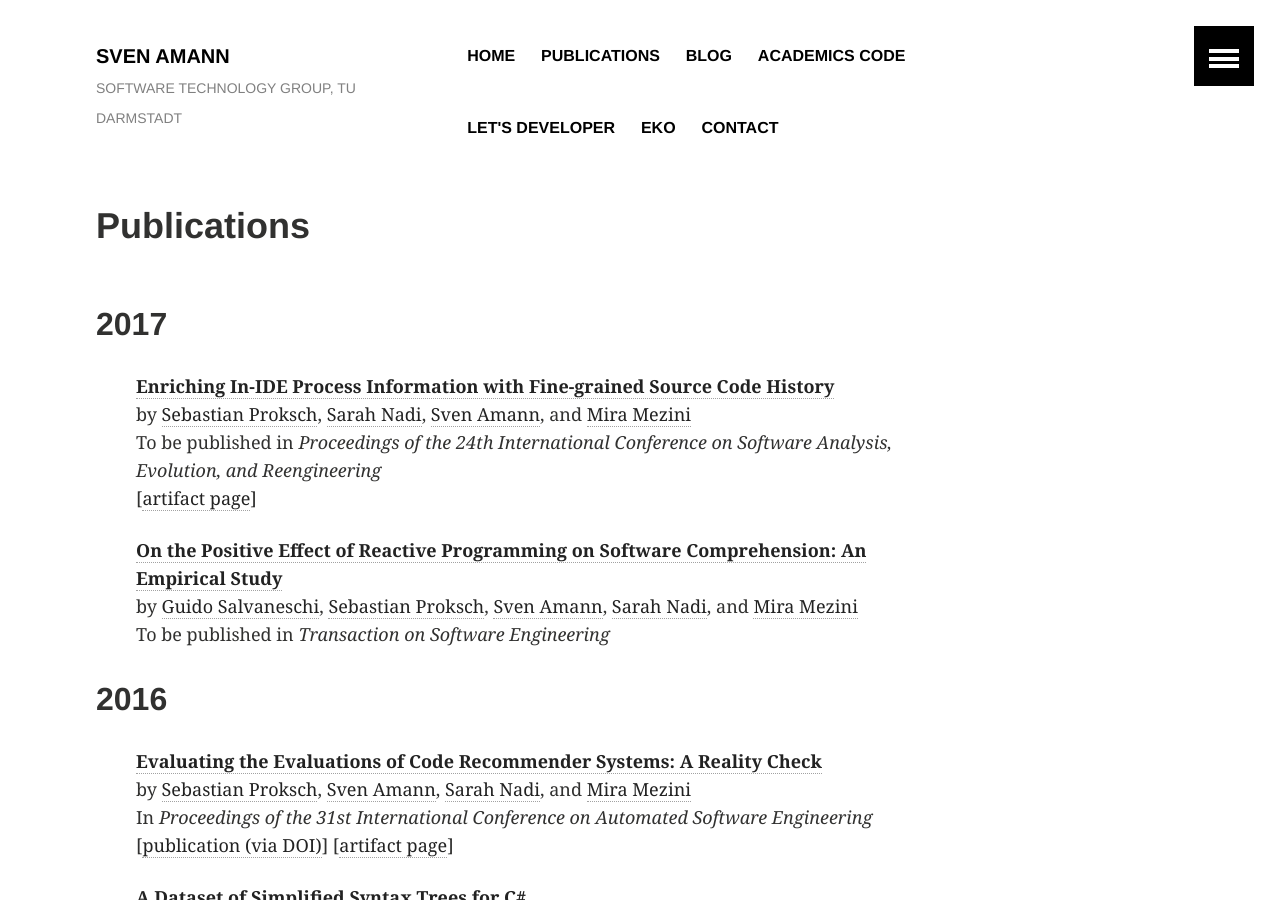
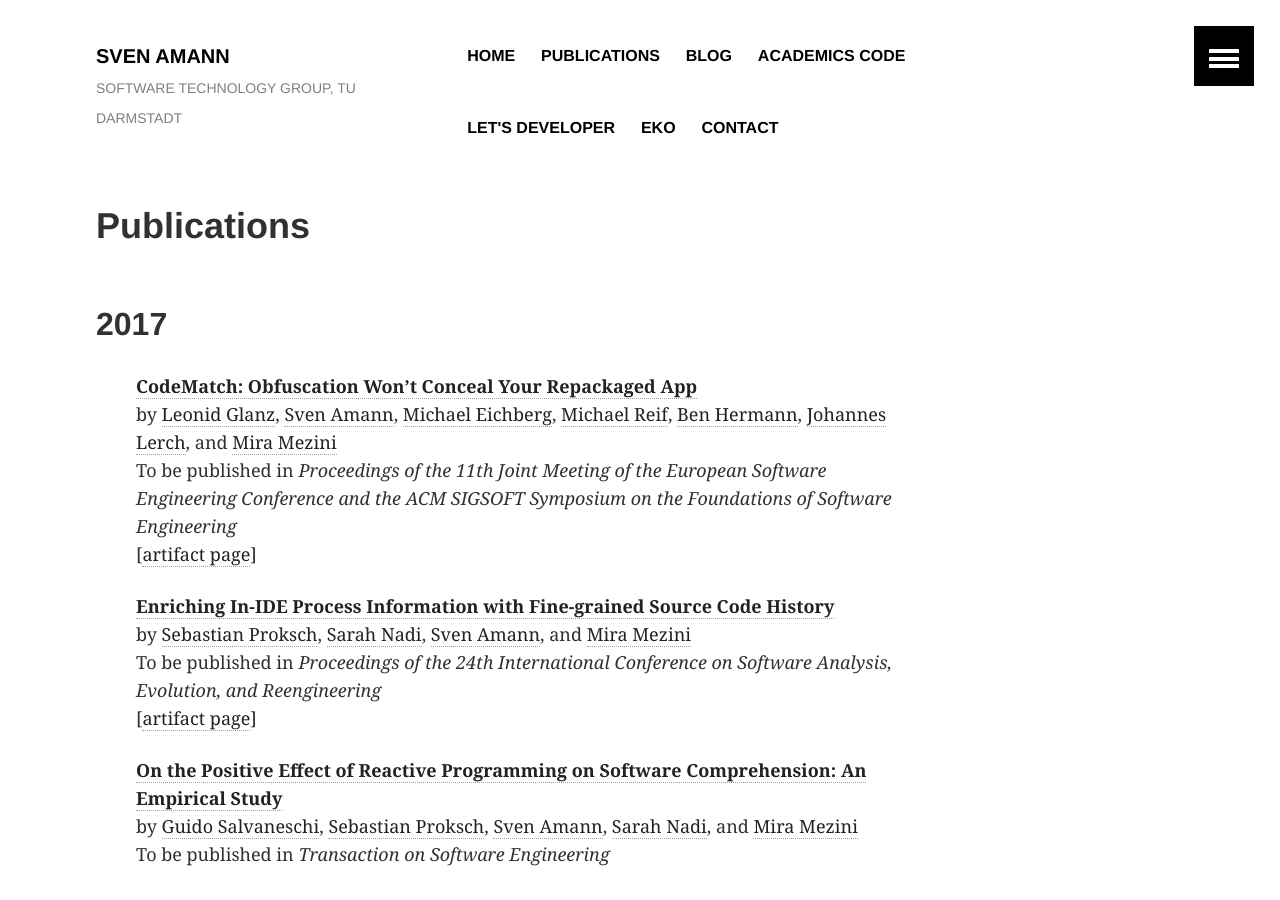
Before and after one commit to salsolatragus/sven-amann.de, a Jekyll site: the page built from publications/index.md, in a window 1280 px wide and 900 px high. Built offline with Jekyll 4.4.1, drawn with Linux system fonts in a browser that asks for light colours; part of the change alters nothing that is shown.

Commit message:
Add CodeMatch paper to publications.

```diff
--- a/_data/publication_authors.yml
+++ b/_data/publication_authors.yml
@@ -38,3 +38,23 @@ salvaneschi:
   name: Salvaneschi
   firstname: Guido
   mail: salvaneschi@st.informatik.tu-darmstadt.de
+glanz:
+  name: Glanz
+  firstname: Leonid
+  mail: glanz@st.informatik.tu-darmstadt.de
+eichberg:
+  name: Eichberg
+  firstname: Michael
+  mail: eichberg@st.informatik.tu-darmstadt.de
+reif:
+  name: Reif
+  firstname: Michael
+  mail: reif@st.informatik.tu-darmstadt.de
+hermann:
+  name: Hermann
+  firstname: Ben
+  mail: hermann@st.informatik.tu-darmstadt.de
+lerch:
+  name: Lerch
+  firstname: Johannes
+  mail: lerch@st.informatik.tu-darmstadt.de
--- /dev/null
+++ b/_publications/2017-09-CodeMatch-Obfuscation-Wont-Conceal-Your-Repackaged-App.md
@@ -0,0 +1,29 @@
+---
+key: GAER+17
+slug: codematch
+type: conference
+title: "CodeMatch: Obfuscation Won’t Conceal Your Repackaged App"
+authors:
+  - glanz
+  - amann
+  - eichberg
+  - reif
+  - hermann
+  - lerch
+  - mezini
+published_in: "Proceedings of the 11th Joint Meeting of the European Software Engineering Conference and the ACM SIGSOFT Symposium on the Foundations of Software Engineering"
+series: ESEC/FSE 17
+year: 2017
+abstract: |
+  An established way to steal the income of app developers, or to trick users into installing malware, is the creation of repackaged
+  apps. These are clones of – typically – successful apps. To conceal their nature, they are often obfuscated by their creators. But, given that it is a common best practice to obfuscate apps, a trivial identification of repackaged apps is not possible. The problem is further intensified by the prevalent usage of libraries. In many apps, the size of the overall code base is basically determined by the used libraries. Therefore, two apps, where the obfuscated code bases are very similar, do not have to be repackages of each other.
+
+  To reliably detect repackaged apps, we propose a two step approach which first focuses on the identification and removal of
+  the library code in obfuscated apps. This approach – LibDetect – relies on code representations which abstract over several parts
+  of the underlying bytecode to be resilient against certain obfuscation techniques. Using this approach, we are able to identify on
+  average 70% more used libraries per app than previous approaches. After the removal of an app’s library code, we then fuzzy hash the
+  most abstract representation of the remaining app code to ensure that we can identify repackaged apps even if very advanced obfuscation techniques are used. This makes it possible to identify repackaged apps. Using our approach, we found that ≈ 15% of all
+  apps in Android app stores are repackages.
+artifact_page: http://www.st.informatik.tu-darmstadt.de/artifacts/codematch/
+
+---
```
